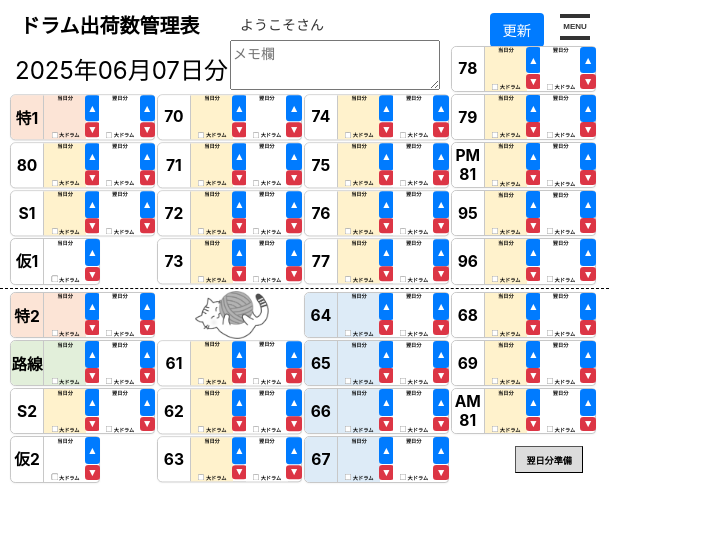
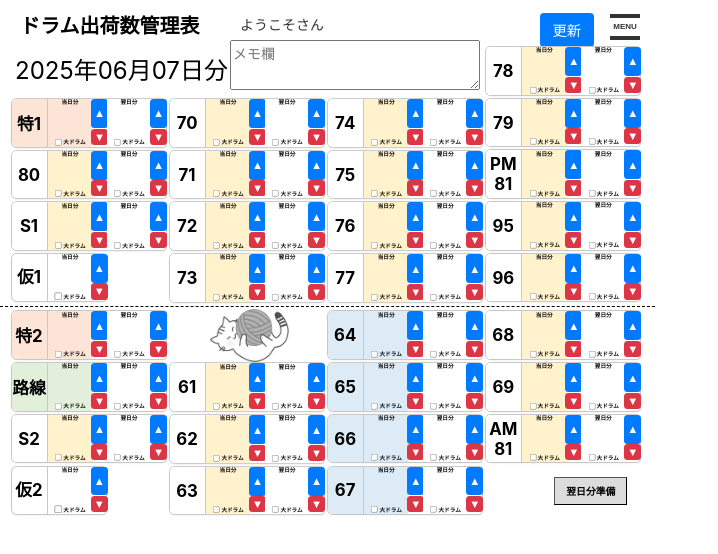
Before and after one commit to Rgtntppy/IBC, a React (Create React App) app: page /master in a window 1280 px wide. Shown: the top 554 px of the page, without its empty margins (0-718 px from the left). Built offline with nearby package versions, Linux system fonts and the light colour scheme; no server answers; the database is empty; sample sign-in values are in the browser's storage; the HTML template or start-up script is replaced by a standard one; a web font is replaced by a local one; what date-holidays would draw is missing.

Commit message:
バグ修正、サイズ調整をし、本番環境構築

```diff
--- a/src/components/master/ShipmentDesign.scss
+++ b/src/components/master/ShipmentDesign.scss
@@ -13,7 +13,7 @@ $binBlockHight: 60px;
         flex-wrap: nowrap;
         overflow-x: auto;
         width: fit-content;
-        zoom: 0.65;
+        zoom: 0.7;
 
         &::-webkit-scrollbar {
             display: none;
--- a/src/components/master/header/header.scss
+++ b/src/components/master/header/header.scss
@@ -1,6 +1,6 @@
 .header {
     position: relative;
-    width: 600px;
+    width: 650px;
     height: 40px;
 
     .reloadButtonWrapper {
--- a/src/components/master/memoArea/memoArea.scss
+++ b/src/components/master/memoArea/memoArea.scss
@@ -2,7 +2,7 @@
     position: absolute;
     top: 40px;
     left: 230px;
-    width: 210px;
+    width: 250px;
     height: 50px;
     font-size: 14px;
     box-sizing: border-box;
--- a/src/components/master/popUp/prepareForTheNextDay/PrepareForTheNextDayPopUp.tsx
+++ b/src/components/master/popUp/prepareForTheNextDay/PrepareForTheNextDayPopUp.tsx
@@ -1,5 +1,6 @@
 import './prepareForTheNextDaypopUp.scss';
 import { useState, useEffect } from 'react';
+import ReactDOM from 'react-dom';
 import { PrepareForTheNextDayPopUpProps } from './prepareForTheNextDaypopUpInterface';
 
 export const PrepareForTheNextDayPopUp: React.FC<PrepareForTheNextDayPopUpProps> = ({
@@ -28,7 +29,7 @@ export const PrepareForTheNextDayPopUp: React.FC<PrepareForTheNextDayPopUpProps>
       >
         翌日分準備
       </button>
-      {showConfirmModal && (
+      {showConfirmModal && ReactDOM.createPortal (
         <div className='nextDayModalOverlay'>
           <div className='nextDayModalContent'>
             <p>
@@ -54,7 +55,8 @@ export const PrepareForTheNextDayPopUp: React.FC<PrepareForTheNextDayPopUpProps>
               </button>
             </div>
           </div>
-        </div>
+        </div>,
+        document.body
       )}
     </div>
   );
```
Also changed, not shown: 12 other files (tests, documents, lock files or other folders).
